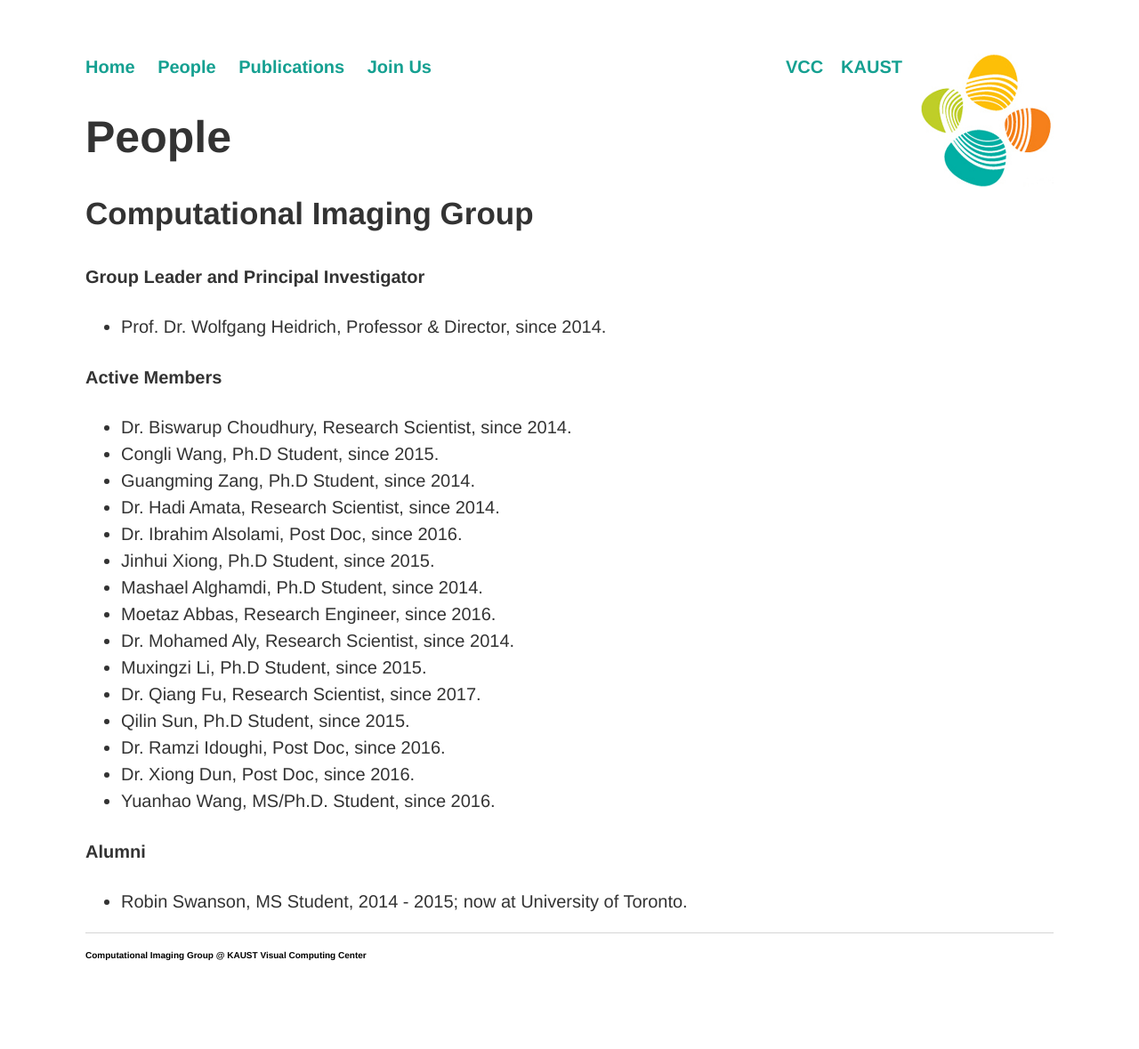
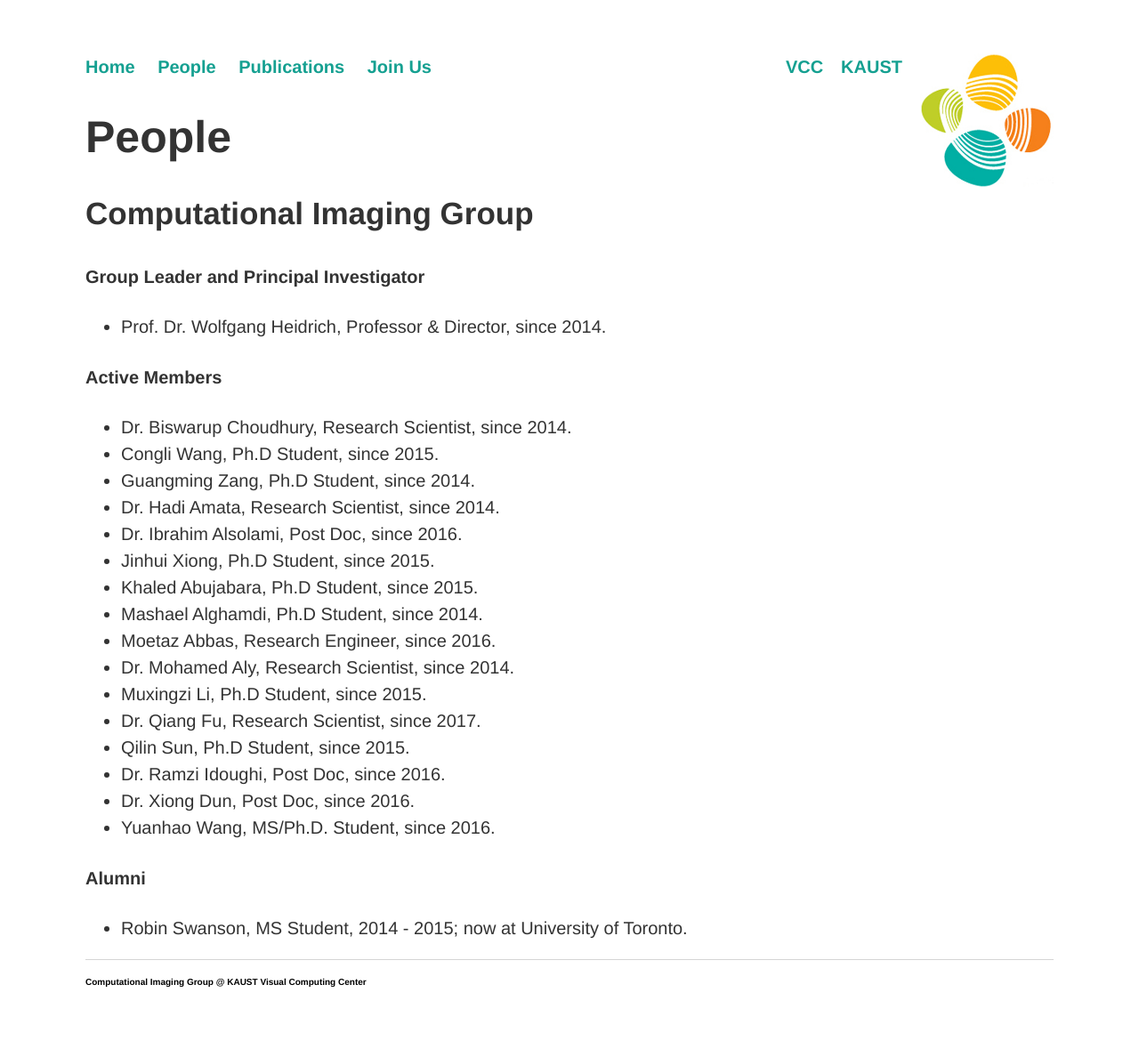
Before and after one commit to vccimaging/vccimaging.github.io, a Jekyll site: the page built from people.html, in a window 1280 px wide. Shown: the whole page at 89% size. Built offline with Jekyll 4.4.1, drawn with Linux system fonts in a browser that asks for light colours; before the commit the page ends 1149 px from its top, so only the background shows below that.

Commit message:
Update people.yaml

```diff
--- a/_data/people.yaml
+++ b/_data/people.yaml
@@ -110,6 +110,13 @@
   position: Research Scientist
   start: 2017
 
+- id: abujbakf
+
+  name: Khaled Abujabara
+  pubname: K. Abu-Jbara
+  position: Ph.D Student
+  start: 2015
+
 # alumni
 
 - id:
```
